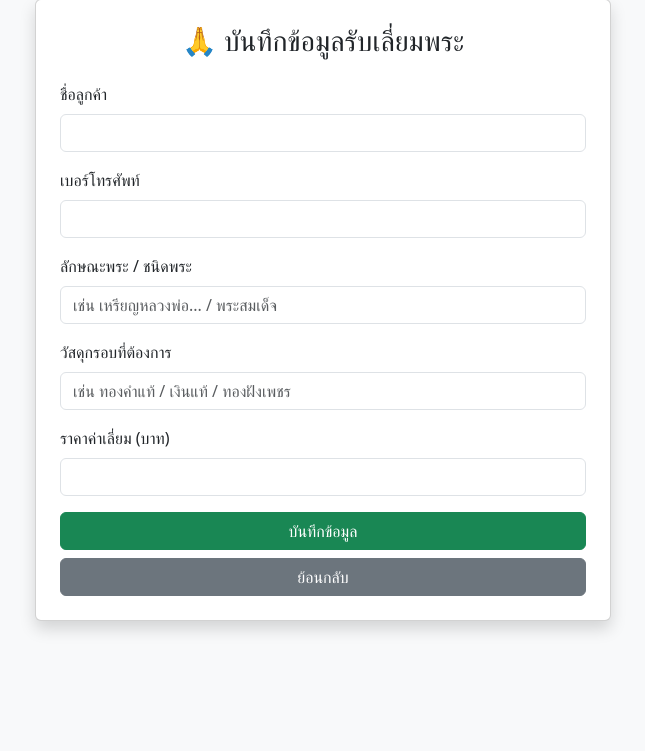
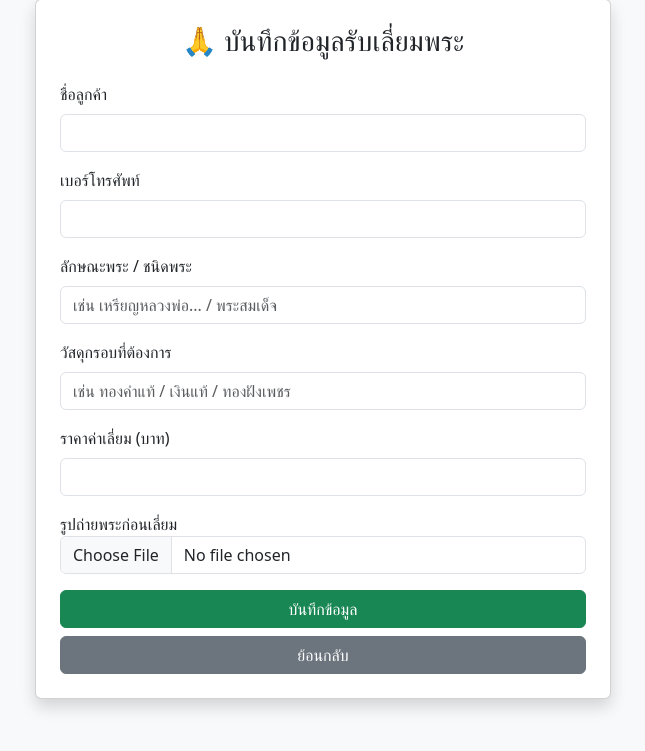
Before and after one commit to PhotoFont/talubpra, a FastAPI app: template templates/add_order.html in a window 1280 px wide. Shown: the part 49-800 px from the top of the page, without its empty margins (317-962 px from the left). Run offline with FastAPI, Linux system fonts and the light colour scheme; the template is opened without the code that fills it, so the values that code supplies are empty.

Commit message:
Add before_image input field to add_order form

```diff
--- a/templates/add_order.html
+++ b/templates/add_order.html
@@ -32,6 +32,10 @@
                         <label class="form-label">ราคาค่าเลี่ยม (บาท)</label>
                         <input type="number" step="any" name="price" class="form-control" required>
                     </div>
+                    <div class="mb-3">
+                        <label>รูปถ่ายพระก่อนเลี่ยม</label>
+                        <input type="file" name="before_image" accept="image/*" class="form-control">
+                    </div>
                     <div class="d-grid gap-2">
                         <button type="submit" class="btn btn-success">บันทึกข้อมูล</button>
                         <a href="/" class="btn btn-secondary">ย้อนกลับ</a>
```
